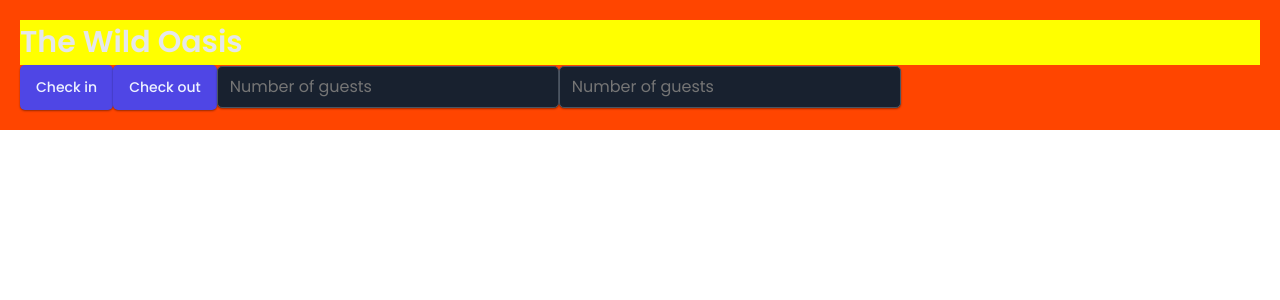
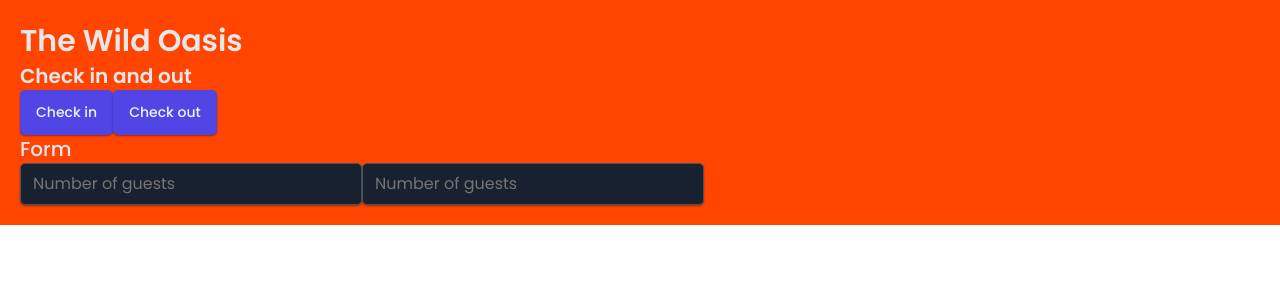
Before and after one commit to bHabawel/the-wild-oasis, a React (Vite) app: page / in a window 1280 px wide. Shown: the top 300 px of the page. Built offline with nearby package versions, Linux system fonts and the light colour scheme; a web font is replaced by a local one.

Commit message:
styled components with props and css

```diff
--- a/src/App.jsx
+++ b/src/App.jsx
@@ -2,12 +2,7 @@
 import GlobalStyles from "./styles/GlobalStyles";
 import Button from "./ui/Button";
 import Input from "./ui/Input";
-
-const H1 = styled.h1`
-  font-size: 30px;
-  font-weight: 600;
-  background-color: yellow;
-`;
+import Heading from "./ui/Heading";
 
 const StyledApp = styled.main`
   background-color: orangered;
@@ -19,10 +14,12 @@
     <>
       <GlobalStyles />
       <StyledApp>
-        <H1>The Wild Oasis</H1>
+        <Heading as="h1">The Wild Oasis</Heading>
+        <Heading as="h2">Check in and out</Heading>
         <Button onClick={() => alert("Check in")}>Check in</Button>
         <Button>Check out</Button>
 
+        <Heading as="h3">Form</Heading>
         <Input type="number" placeholder="Number of guests" />
         <Input type="number" placeholder="Number of guests" />
       </StyledApp>
--- /dev/null
+++ b/src/ui/Heading.jsx
@@ -0,0 +1,26 @@
+import styled, { css } from "styled-components";
+
+const Heading = styled.h1`
+  ${(props) =>
+    props.as === "h1" &&
+    css`
+      font-size: 3rem;
+      font-weight: 600;
+    `}
+  ${(props) =>
+    props.as === "h2" &&
+    css`
+      font-size: 2rem;
+      font-weight: 600;
+    `}
+    ${(props) =>
+    props.as === "h3" &&
+    css`
+      font-size: 2rem;
+      font-weight: 500;
+    `}
+
+  line-height: 1.4;
+`;
+
+export default Heading;
```
